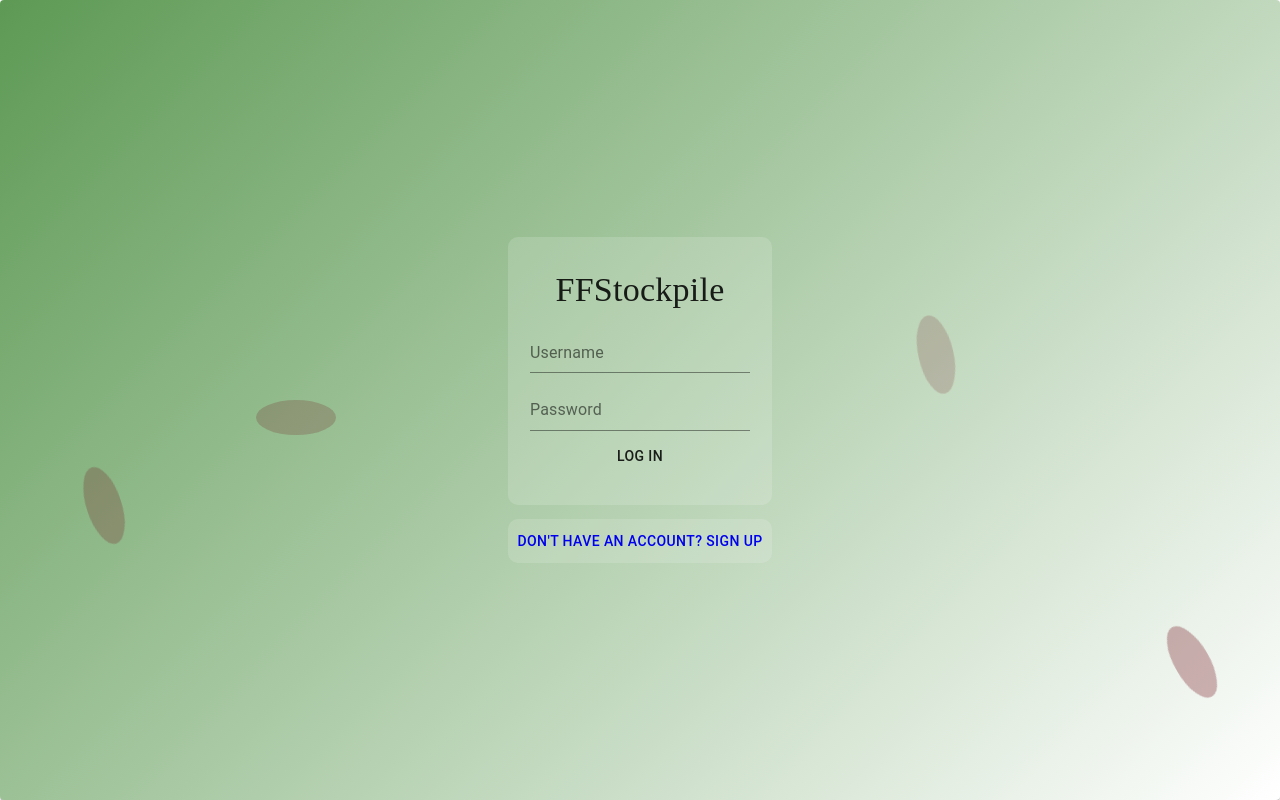
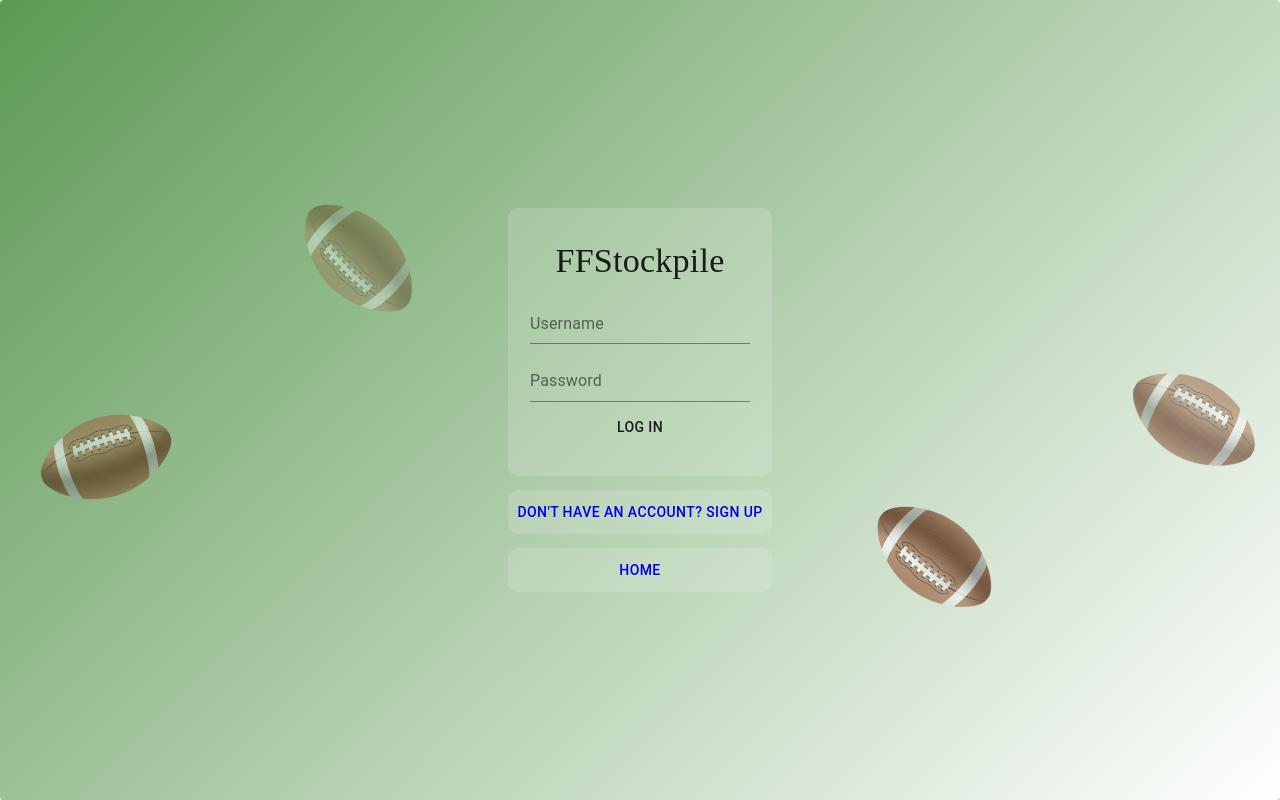
Before and after one commit to MatthewTaylor9758/Fantasy-Football-Capstone, a React (Create React App) app in the folder flask_react_starter/client/: page /login in a window 1280 px wide. Built offline with nearby package versions, Linux system fonts and the light colour scheme.

Commit message:
finsih very basic styling

```diff
--- a/flask_react_starter/client/src/pages/LoginPage.js
+++ b/flask_react_starter/client/src/pages/LoginPage.js
@@ -6,6 +6,7 @@ import { makeStyles, Container, TextField, Button, Card, Typography } from '@mat
 import NavBar from '../components/NavBar';
 import { getTeam } from '../store/teams';
 import '../styles/loginPage.css';
+import hiclipart_football from '../images/hiclipart_football.png';
 
 function LoginPage() {
   const dispatch = useDispatch();
@@ -109,6 +110,12 @@ function LoginPage() {
       '&:hover': {
         backgroundColor: 'rgba(110, 12, 25, 1)',
       }
+    },
+    homeButton: {
+      backgroundColor: 'rgba(255, 255, 255, .15)',
+      marginTop: '1em',
+      borderRadius: '10px',
+      padding: '0',
     }
   }));
 
@@ -119,10 +126,10 @@ function LoginPage() {
       <div class='area'>
         <Card id='login-form' className={classes.outerContainer}>
           <ul class="footballs">
-              <li></li>
-              <li></li>
-              <li></li>
-              <li></li>
+              <div><img src={hiclipart_football}></img></div>
+              <div><img src={hiclipart_football}></img></div>
+              <div><img src={hiclipart_football}></img></div>
+              <div><img src={hiclipart_football}></img></div>
           </ul>
           <div>
             <form method='put' action='/api/users/' onSubmit={handleSubmit} className={classes.loginForm}>
@@ -144,9 +151,14 @@ function LoginPage() {
                 onChange={handlePassword}/>
               <Button className={classes.loginButton} type='submit'>Log in</Button>
             </form>
-            <Button className={classes.signupButton}>
-              <NavLink to='/signup' className={classes.links}>Don't have an account? Sign up</NavLink>
-            </Button>
+            <div style={{display: 'flex', flexDirection: 'column'}}>
+              <Button className={classes.signupButton}>
+                <NavLink to='/signup' className={classes.links}>Don't have an account? Sign up</NavLink>
+              </Button>
+              <Button className={classes.homeButton}>
+                <NavLink to='/' className={classes.links}>Home</NavLink>
+              </Button>
+            </div>
           </div>
         </Card>
       </div>
--- a/flask_react_starter/client/src/pages/MyTeamPage.js
+++ b/flask_react_starter/client/src/pages/MyTeamPage.js
@@ -91,7 +91,7 @@ function MyTeamPage() {
     playerInfo: {
       height: 'fit-content',
       minWidth: 'fit-content',
-      marginLeft: '5em'
+      marginLeft: '5em',
     },
     logoutDiv: {
       width: '100%',
@@ -105,12 +105,19 @@ function MyTeamPage() {
     },
     gridTitle: {
       display: 'flex',
+      justifyContent: 'center',
+      minWidth: 'fit-content',
+      fontWeight: '600'
+    },
+    gridTitleName: {
+      display: 'flex',
       minWidth: 'fit-content',
       fontWeight: '600'
     },
     playerInfoContainer: {
       paddingLeft: '0',
-      width: '100%'
+      paddingTop: '.5em',
+      width: '100%',
     },
     playerItem: {
       display: 'flex',
@@ -121,6 +128,20 @@ function MyTeamPage() {
     },
     stuffContainer: {
       height: '100%'
+    },
+    helpLinks: {
+      marginTop: '.5em',
+      textDecoration: 'none'
+    },
+    playerData: {
+      display: 'flex',
+      justifyContent: 'center',
+      border: '1px solid black',
+      padding: '.2em 0'
+    },
+    playerDataName: {
+      border: '1px solid black',
+      padding: '.2em 0'
     }
   }))
 
@@ -142,15 +163,15 @@ function MyTeamPage() {
           <Grid container xs={12} className={classes.stuffContainer}>
             <Grid item xs={2} className={classes.linksContainer}>
               <div className={classes.outsideLinks}>
-                <NavLink to='#'>NFL Fantasy</NavLink>
-                <NavLink to='#'>CBS Fantasy</NavLink>
-                <NavLink to='#'>ESPN Fantasy</NavLink>
-                <NavLink to='#'>Yahoo Fantasy</NavLink>
+                <a href='https://fantasy.nfl.com/' className={classes.helpLinks}>NFL Fantasy</a>
+                <a href='https://www.cbssports.com/fantasy/' className={classes.helpLinks}>CBS Fantasy</a>
+                <a href='https://www.espn.com/fantasy/football/' className={classes.helpLinks}>ESPN Fantasy</a>
+                <a href='https://football.fantasysports.yahoo.com/' className={classes.helpLinks}>Yahoo Fantasy</a>
               </div>
             </Grid>
             <Grid container item xs={9} className={classes.playerInfo}>
               <Grid container item>
-                <Grid item xs={2} className={classes.gridTitle}>
+                <Grid item xs={2} className={classes.gridTitleName}>
                   Name
                   </Grid>
                 <Grid item xs={1} className={classes.gridTitle}>
@@ -179,25 +200,25 @@ function MyTeamPage() {
                 {playerArr ? playerArr.map(player => {
                   return (
                     <Grid container item>
-                      <Grid item xs={2}>
+                      <Grid item xs={2} className={classes.playerDataName}>
                         {player['full_name']}
                       </Grid>
-                      <Grid item xs={1}>
+                      <Grid item xs={1} className={classes.playerData}>
                         {player['nfl_team']}
                       </Grid>
-                      <Grid item xs={1}>
+                      <Grid item xs={1} className={classes.playerData}>
                         {player['position']}
                       </Grid>
-                      <Grid item xs={1}>
+                      <Grid item xs={1} className={classes.playerData}>
                         {player['height']}
                       </Grid>
-                      <Grid item xs={1}>
+                      <Grid item xs={1} className={classes.playerData}>
                         {player['weight']}
                       </Grid>
-                      <Grid item xs={2}>
+                      <Grid item xs={2} className={classes.playerData}>
                         {player['dob']}
                       </Grid>
-                      <Grid item xs={2}>
+                      <Grid item xs={2} className={classes.playerData}>
                         {player['college']}
                       </Grid>
                       <Grid item xs={2}>
--- a/flask_react_starter/client/src/pages/SignupPage.js
+++ b/flask_react_starter/client/src/pages/SignupPage.js
@@ -6,6 +6,7 @@ import { makeStyles, Container, TextField, Button, Card, Typography } from '@mat
 import NavBar from '../components/NavBar';
 import { red } from '@material-ui/core/colors';
 import '../styles/signupPage.css';
+import hiclipart_football from '../images/hiclipart_football.png';
 
 function SignupPage() {
   const dispatch = useDispatch();
@@ -124,6 +125,18 @@ function SignupPage() {
         backgroundColor: 'rgba(110, 12, 25, 1)',
         color: 'white'
       }
+    },
+    homeButton: {
+      backgroundColor: 'rgba(255, 255, 255, 0)',
+      marginTop: '1em',
+      borderRadius: '10px',
+      padding: '0',
+    },
+    links: {
+      textDecoration: 'none',
+      fontFamily: '"Roboto", "Helvetica", "Arial", sans-serif',
+      padding: '.7em',
+      zIndex: '10',
     }
   }));
 
@@ -135,10 +148,10 @@ function SignupPage() {
       <div class='area'>
         <Card className={classes.outerContainer}>
             <ul class="footballs">
-              <li></li>
-              <li></li>
-              <li></li>
-              <li></li>
+              <div><img src={hiclipart_football}></img></div>
+              <div><img src={hiclipart_football}></img></div>
+              <div><img src={hiclipart_football}></img></div>
+              <div><img src={hiclipart_football}></img></div>
             </ul>
 
           <form action='/api/users/' method='post' onSubmit={handleSubmit} className={classes.signupForm}>
@@ -184,6 +197,9 @@ function SignupPage() {
               }}
               />
             <Button type='submit' className={classes.signupButton}>Sign up</Button>
+            <Button className={classes.homeButton}>
+              <NavLink to='/' className={classes.links}>Home</NavLink>
+            </Button>
           </form>
         </Card>
       </div>
--- a/flask_react_starter/client/src/pages/SplashPage.js
+++ b/flask_react_starter/client/src/pages/SplashPage.js
@@ -21,7 +21,7 @@ function SplashPage() {
       alignItems: 'center',
       // backgroundImage: 'linear-gradient(-135deg, rgba(255, 255, 255, .2), rgba(25, 111, 12, .7))',
       width: '100%',
-      padding: '3% 0 3% 0'
+      padding: '3% 0 3% 0',
     },
     outerContainerLower: {
       // backgroundImage: 'linear-gradient(-45deg, rgba(255, 255, 255, .2), rgba(25, 111, 12, .7))',
@@ -29,7 +29,7 @@ function SplashPage() {
       justifyContent: 'center',
       alignItems: 'center',
       width: '100%',
-      padding: '0 0 3% 0'
+      padding: '0 0 3% 0',
     },
     footer: {
       // backgroundImage: 'linear-gradient(-45deg, rgba(255, 255, 255, .2), rgba(25, 111, 12, .7))',
@@ -56,27 +56,49 @@ function SplashPage() {
       position: 'absolute',
       top: '20%'
     },
-    imageText: {
-      // position: 'absolute',
-      // top: '40px',
+    imageContainerTop: {
       display: 'flex',
-      flexDirection: 'column',
+      justifyContent: 'flex-end',
       alignItems: 'center',
-      zIndex: '1',
-      width: 'fit-content',
-      height: 'fit-content',
-      padding: '10px',
-      borderRadius: '10px',
-      backgroundColor: 'rgba(0, 0, 0, .8)'
+      borderTop: '1px solid black'
     },
+    imageContainerBottom: {
+      display: 'flex',
+      justifyContent: 'flex-start',
+      alignItems: 'center',
+      borderTop: '1px solid black'
+    },
+    // imageText: {
+    //   // position: 'absolute',
+    //   // top: '40px',
+    //   display: 'flex',
+    //   flexDirection: 'column',
+    //   alignItems: 'center',
+    //   zIndex: '1',
+    //   width: 'fit-content',
+    //   height: 'fit-content',
+    //   padding: '10px',
+    //   borderRadius: '10px',
+    //   backgroundColor: 'rgba(0, 0, 0, .8)'
+    // },
     titleText: {
       fontWeight: '600',
       textAlign: 'center',
       width: '100%',
-      marginBottom: '.7em'
+      marginBottom: '.7em',
+      // borderBottom: '1px solid darkgray'
     },
     pText: {
-
+      fontWeight: '600'
+    },
+    pTitleText: {
+      fontWeight: '700'
+    },
+    gridText: {
+      display: 'flex',
+      flexDirection: 'column',
+      justifyContent: 'center',
+      borderTop: '1px solid black'
     }
   })
   const classes = useStyles();
@@ -93,28 +115,23 @@ function SplashPage() {
         <Container className={classes.outerContainerUpper}>
           <Grid container xs={10} spacing={2}>
             <Typography variant='h3' className={classes.titleText}>Welcome to FFStockpile!</Typography>
-            <Grid item xs={6}>
-              <p className={classes.pText}>Your source for all the data, and all the stats you need to win all your leagues.</p>
+            <Grid item xs={6} className={classes.gridText}>
+              <Typography variant='h4' className={classes.pTitleText}>All the stats you need</Typography>
+              <p className={classes.pText}>We give you all the stats you need to make informed decisions. With FFStockpile you'll never have to worry about a lack of information.</p>
             </Grid>
-            <Grid item xs={6}>
+            <Grid item xs={6} className={classes.imageContainerTop}>
               <img src={stats_picture} className={classes.upperImage}></img>
             </Grid>
           </Grid>
         </Container>
         <Container className={classes.outerContainerLower}>
-          <Grid container xs={10} spacing={2}>
-            <Grid item xs={6}>
+          <Grid container xs={10} spacing={2} className={classes.gridContainer}>
+            <Grid item xs={6} className={classes.imageContainerBottom}>
               <img src={data_image} className={classes.upperImage}></img>
             </Grid>
-            <Grid item xs={6}>
-              <p className={classes.pText}>Your source for all the data, and all the stats you need to win all your leagues.</p>
-            </Grid>
-          </Grid>
-        </Container>
-        <Container className={classes.footer}>
-          <Grid container xs={10}>
-            <Grid item xs={12}>
-              <img src={players_background} className={classes.footerImage}></img>
+            <Grid item xs={6} className={classes.gridText}>
+            <Typography variant='h4' className={classes.pTitleText}>Your data all in one place</Typography>
+              <p className={classes.pText}>Never again be forced to jump between websites to find the information you need. From basic stats to the most complex, we have them all, and now you do too. </p>
             </Grid>
           </Grid>
         </Container>
--- a/flask_react_starter/client/src/styles/loginPage.css
+++ b/flask_react_starter/client/src/styles/loginPage.css
@@ -5,18 +5,10 @@
 	/* background-size: 400% 400%;
 	animation: gradient 15s ease infinite; */
 }
-/*
-@keyframes gradient {
-	0% {
-		background-position: 0% 50%;
-	}
-	50% {
-		background-position: 100% 50%;
-	}
-	100% {
-		background-position: 0% 50%;
-	}
-} */
+img {
+  width: 80px;
+  height: auto;
+}
 .area {
   width: 100%;
 	height:100vh;
@@ -31,47 +23,48 @@
   margin: 0;
   padding: 0;
 }
-.footballs li{
+.footballs div{
   position: absolute;
   display: block;
   list-style: none;
-  width: 80px;
-  height: 35px;
-  background:rgba(110, 12, 25, .4);
+  /* width: 80px;
+  height: 35px; */
+  /* background:rgba(110, 12, 25, .4); */
   animation: animate 5s linear infinite;
-  top: -40px;
-  border-radius: 100%/100%;
+  top: -140px;
+  /* border-radius: 100%/100%; */
 }
-.footballs li:nth-child(1) {
+.footballs div:nth-child(1) {
   position: absolute;
   left: 5%;
   animation-delay: 3s;
+  transform-origin: center;
 }
-.footballs li:nth-child(2) {
+.footballs div:nth-child(2) {
   position: absolute;
-  left: 20%;
-  animation-duration: 10s;
+  left: 25%;
+  animation-duration: 8s;
 }
-.footballs li:nth-child(3) {
+.footballs div:nth-child(3) {
   position: absolute;
   left: 70%;
-  animation-delay: 1s;
+  animation-delay: 3s;
   animation-duration: 7s;
 }
-.footballs li:nth-child(4) {
+.footballs div:nth-child(4) {
   position: absolute;
   left: 90%;
   animation-duration: 9s;
-  animation-delay: 3s;
+  animation-delay: 1s;
 }
 
-@keyframes animate {
+/* @keyframes animate {
   0%{
-      transform: translateY(110vh) rotate(0deg);
+      transform: translateY(120vh) rotate(0deg);
       opacity: 1;
   }
   100%{
-      transform: translateY(0) rotate(1080deg);
+      transform: translateY(-30) rotate(1080deg);
       opacity: 0;
   }
-}
+} */
--- a/flask_react_starter/client/src/styles/signupPage.css
+++ b/flask_react_starter/client/src/styles/signupPage.css
@@ -12,38 +12,39 @@
   margin: 0;
   padding: 0;
 }
-.footballs li{
+.footballs div{
   position: absolute;
   display: block;
   list-style: none;
-  width: 80px;
-  height: 35px;
-  background:rgba(110, 12, 25, .4);
+  /* width: 80px;
+  height: 35px; */
+  /* background:rgba(110, 12, 25, .4); */
   animation: animate 5s linear infinite;
-  top: -40px;
-  border-radius: 100%/100%;
+  top: -140px;
+  /* border-radius: 100%/100%; */
 }
-.footballs li:nth-child(1) {
+.footballs div:nth-child(1) {
   position: absolute;
   left: 5%;
   animation-delay: 3s;
+  transform-origin: center;
 }
-.footballs li:nth-child(2) {
+.footballs div:nth-child(2) {
   position: absolute;
-  left: 20%;
-  animation-duration: 10s;
+  left: 25%;
+  animation-duration: 8s;
 }
-.footballs li:nth-child(3) {
+.footballs div:nth-child(3) {
   position: absolute;
   left: 70%;
-  animation-delay: 1s;
+  animation-delay: 3s;
   animation-duration: 7s;
 }
-.footballs li:nth-child(4) {
+.footballs div:nth-child(4) {
   position: absolute;
   left: 90%;
   animation-duration: 9s;
-  animation-delay: 3s;
+  animation-delay: 1s;
 }
 
 @keyframes animate {
```
Also changed, not shown: flask_react_starter/client/src/images/football_image.png (added), flask_react_starter/client/src/images/hiclipart_football.png (added).
